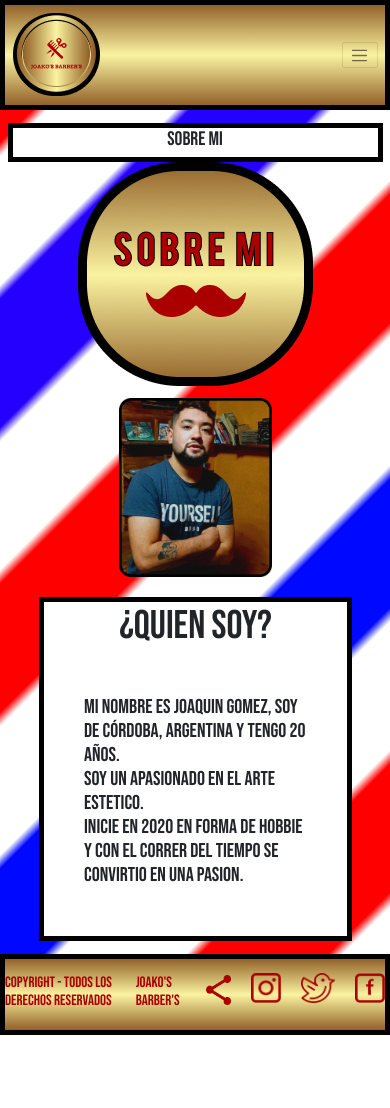
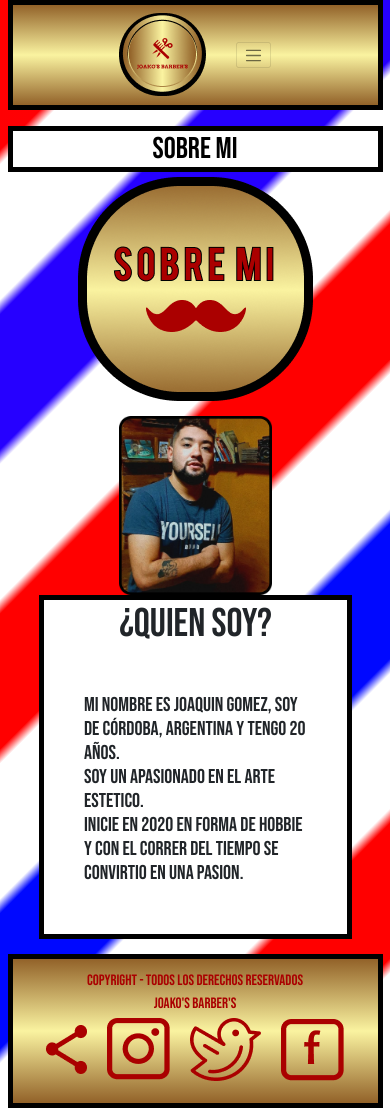
Before and after one commit to leantisera00/proyecto_joakosbarbers, a plain HTML site: page public/pages/sobremi.html in a window 390 px wide. Before the commit the page ends 1035 px from the top, so only its background shows below. Drawn offline with nearby package versions, Linux system fonts and the light colour scheme.

Commit message:
se realizaron cambios en sobre mi

```diff
--- a/public/css/style.css
+++ b/public/css/style.css
@@ -36,6 +36,11 @@ body {
     font-size: 62.5%;
     line-height: normal
 }
+
+h1 {color: black;
+font-size: 30px;
+background-color: white;
+border: black solid 5px;}
 
 
 /*header*/
@@ -148,39 +153,6 @@ footer .redes {
 
 
 /*Seccion sobreMi*/
-/*grid contenedor*/
-.grid-containerSobreMi {
-    display: grid;
-    grid-template-columns: repeat(3, 1fr);
-    grid-template-rows: 100px .1fr 1fr 100px;
-    grid-gap: 20px;
-}
-
-.grid-containerSobreMi header {
-    grid-column: 1/4;
-    grid-row: 1/1;
-}
-
-.grid-containerSobreMi .SobreMiTituloLogo {
-    grid-column: 1/4;
-    grid-row: 2/2;
-    margin-top: 20px;
-}
-
-.grid-containerSobreMi .SobreMiTituloLogo__contenedorLogo {
-    grid-column: 1/4;
-    grid-row: 3/3;
-}
-
-.grid-containerSobreMi .SobreMiJoacoImgParrafo {
-    grid-column: 1/4;
-    grid-row: 3/3;
-}
-
-.grid-containerSobreMi footer {
-    grid-column: 1/4;
-    grid-row: 4/4;
-}
 
 /*seccion sobre mi css*/
 .sobreMiMain {
@@ -193,7 +165,7 @@ footer .redes {
 .SobreMiTituloLogo__titulo {
     background-color: white;
     border: black solid 5px;
-    font-size: 20px;
+    font-size: 30px;
     display: flex;
     align-items: center;
     justify-content: center;
@@ -204,13 +176,11 @@ footer .redes {
     justify-content: center;
 }
 
-.SobreMiJoacoImgParrafo {
-    display: flex;
-    align-items: center;
+.SobreMiJoacoImgParrafo {display: flex;
     justify-content: center;
-    gap: 20px;
-    flex-wrap: nowrap;
+
 }
+
 
 .SobreMiJoacoImgParrafo__quienSoy {
     background-color: white;
--- a/public/pages/sobremi.html
+++ b/public/pages/sobremi.html
@@ -14,11 +14,10 @@
 
 </head>
 
-<body>
+<body class="container-fluid">
     <!-- Inicio del header -->
     <header>
         <nav class="navbar navbar-expand-lg navbar-light bg-light">
-            <div class="container-fluid">
                 <a class="navbar-brand" href="../../index.html"> <img src="../img/logo.png" alt="logo"></a>
                 <button class="navbar-toggler" type="button" data-bs-toggle="collapse" data-bs-target="#navbarNav"
                     aria-controls="navbarNav" aria-expanded="false" aria-label="Toggle navigation">
@@ -46,26 +45,27 @@
                         </li>
                     </ul>
                 </div>
-            </div>
         </nav>
     </header>
     <!-- Fin del header -->
     <!--  información de mi sitio -->
-    <main class="container sobreMiMain">
+    <main class="sobreMiMain">
         <section class="SobreMiTituloLogo row">
-            <article class="SobreMiTituloLogo__titulo animate__animated animate__slideInDown col-xxl-12">
-                <h1>SOBRE MI</h1>
-            </article>
-            <article class="SobreMiTituloLogo__contenedorLogo col-xxl-12">
+            <article class="col-12">
+                <h1 class="SobreMiTituloLogo__titulo animate__animated animate__slideInDown"> SOBRE MI</h1>
+            <picture class="SobreMiTituloLogo__contenedorLogo">
                 <img class="SobreMiTituloLogo__logoImagen animate__animated animate__flipInX img-fluid"
-                    src="../img/sobremi.png" alt="sobre mi"><br>
-            </article>
+                    src="../img/sobremi.png" alt="sobre mi">
+            </picture>
+        </article>
         </section>
-        <section class="SobreMiJoacoImgParrafo animate__animated animate__backInLeft row">
-            <article class="SobreMiJoacoImgParrafoImg col-xxl-4 col-xl-4 col-lg-4 col-md-5 col-sm-6">
+        <section class="row SobreMiJoacoImgParrafo animate__animated animate__backInLeft">
+            <article class="col-sm-4 Sobremi__imgPar">
+            <picture class="SobreMiJoacoImgParrafoImg">
                 <img class="SobreMiJoacoImgParrafo__joacoImagen img-fluid" src="../img/joakos.png" alt="Joaquin">
-            </article>
-            <article class="SobreMiJoacoImgParrafo__quienSoy col-xxl-8 col-xl-8  col-lg-8 col-md-7 col-sm-6">
+            </picture>
+        </article>
+            <article class="SobreMiJoacoImgParrafo__quienSoy col-sm-8">
                 <h2>¿QUIEN SOY?</h2>
                 <p>Mi nombre es Joaquin Gomez, soy de Córdoba, Argentina y tengo 20 años.
                     <br> Soy un apasionado en el arte estetico. <br> Inicie en 2020 en forma de hobbie y con el correr
@@ -77,17 +77,18 @@
     </main>
     <!--  Fin de información de mi sitio -->
     <!-- Inicio del footer -->
-    <footer>
-        <h3 class="copy">COPYRIGHT - TODOS LOS DERECHOS RESERVADOS</h3>
-        <h3 class="joako">JOAKO'S BARBER'S</h3>
-        <ul class="redes">
-            <li><img src="../img/redes.png" alt="redes"></li>
-            <li><a href="https://www.instagram.com/joacogomez16/" target="blank"><img
-                        src="../../public/img/instagramlogo.png" alt="Instagram logo"></a></li>
-            <li><a href="https://www.twitter.com" target="blank"><img src="../../public/img/twitterlogo.png"
-                        alt="Twitter logo"></a></li>
+    <footer class="row">
+        <h3 class="copy col-md-4">COPYRIGHT - TODOS LOS DERECHOS RESERVADOS</h3>
+        <h3 class="joako col-md-4">JOAKO'S BARBER'S</h3>
+        <ul class="redes col-md-4">
+            <li><img class="redes__red img-fluid" src="../img/redes.png" alt="redes"></li>
+            <li><a href="https://www.instagram.com/joacogomez16/" target="blank"><img class="redes__instagram img-fluid"
+                        src="../img/instagramlogo.png" alt="Instagram logo"></a></li>
+            <li><a href="https://www.twitter.com" target="blank"><img class="redes__twitter img-fluid"
+                        src="../img/twitterlogo.png" alt="Twitter logo"></a></li>
             <li><a href="https://www.facebook.com/joaco.gomez.7564" target="_blank"><img
-                        src="../../public/img/facebooklogo.png" alt="facebook logo"></a></li>
+                        class="redes__facebook img-fluid" src="../img/facebooklogo.png" alt="facebook logo"></a>
+            </li>
         </ul>
     </footer>
     <!-- Fin del footer -->
```
